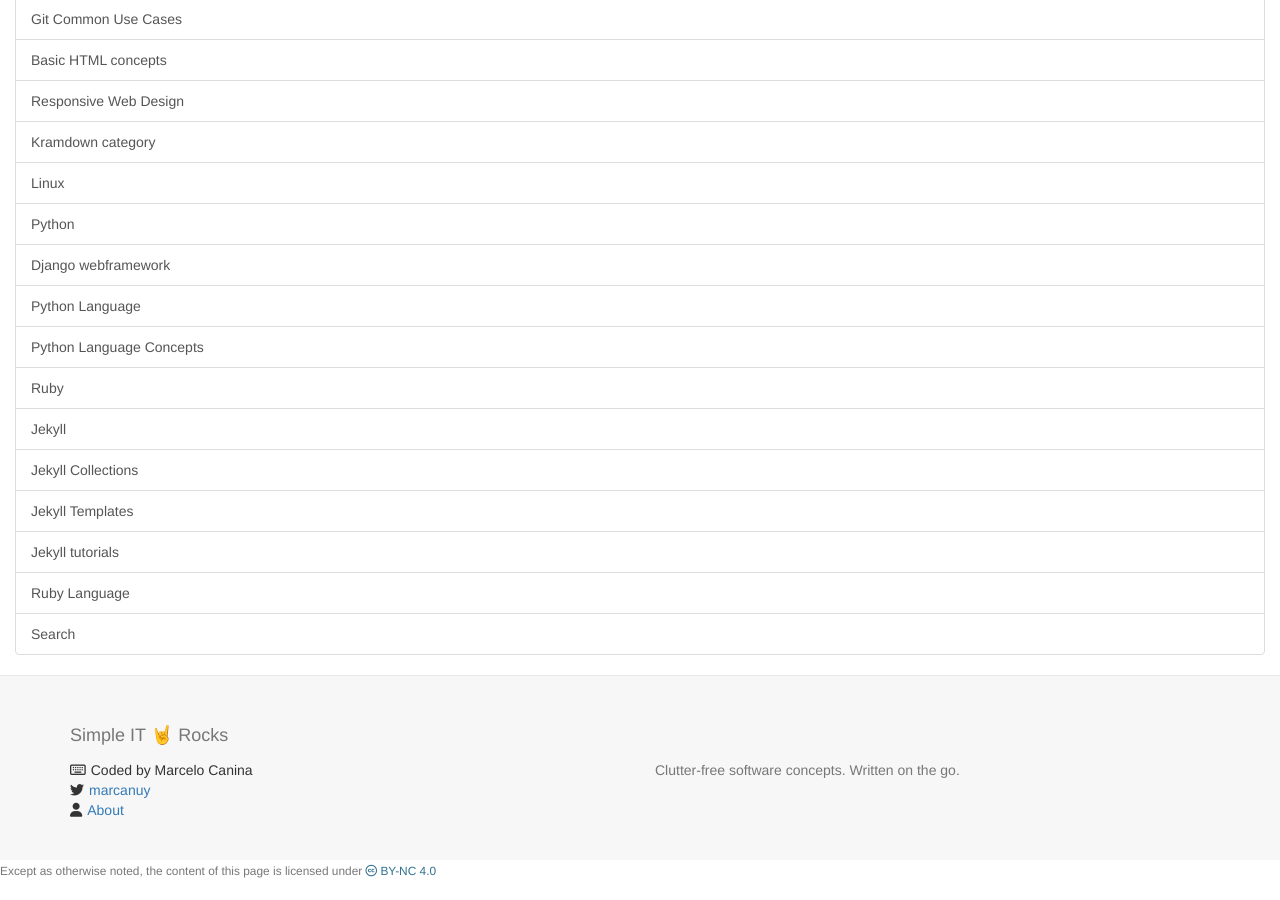
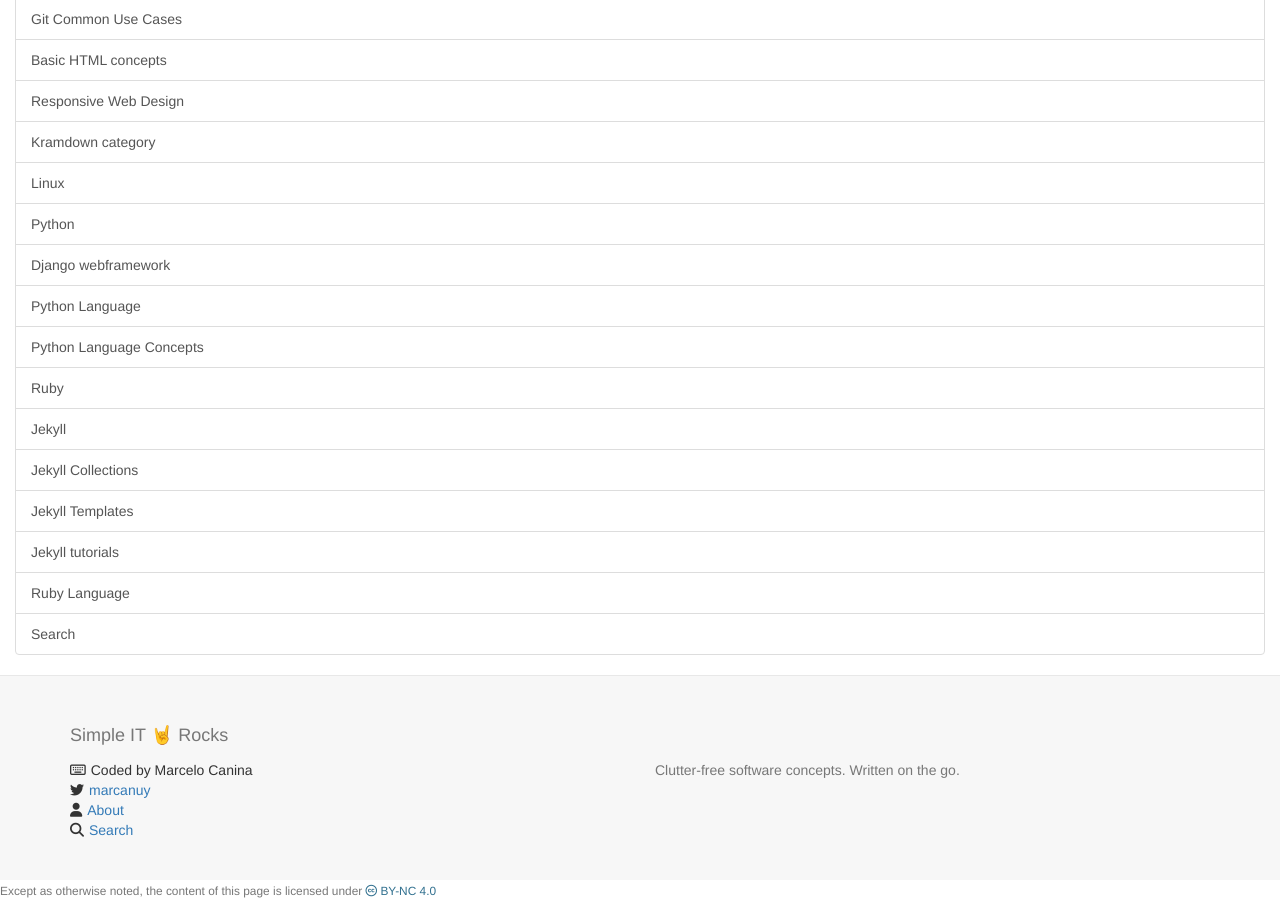
Before and after one commit to marcanuy/simpleit.rocks, a Jekyll site: the page built from index.html, in a window 1280 px wide and 900 px high, scrolled down 1664 px. Built offline with Jekyll 4.4.1, drawn with Linux system fonts in a browser that asks for light colours; nearby versions of some CDN libraries; library files that are not in the unit come from our copies.

Commit message:
added search link tobottom

```diff
--- a/_includes/footer.html
+++ b/_includes/footer.html
@@ -18,6 +18,9 @@
 	  <li>
 	    <i class="fa fa-user" aria-hidden="true"></i><a href="{{ site.baseurl }}/about">About</a>
 	  </li>
+	  <li>
+	    <i class="fa fa-search" aria-hidden="true"></i><a href="{{ site.baseurl }}/search">Search</a>
+	  </li>
         </ul>
       </div>
 
```
Also changed, not shown: _sass/_layout.scss (line endings or trailing spaces).
